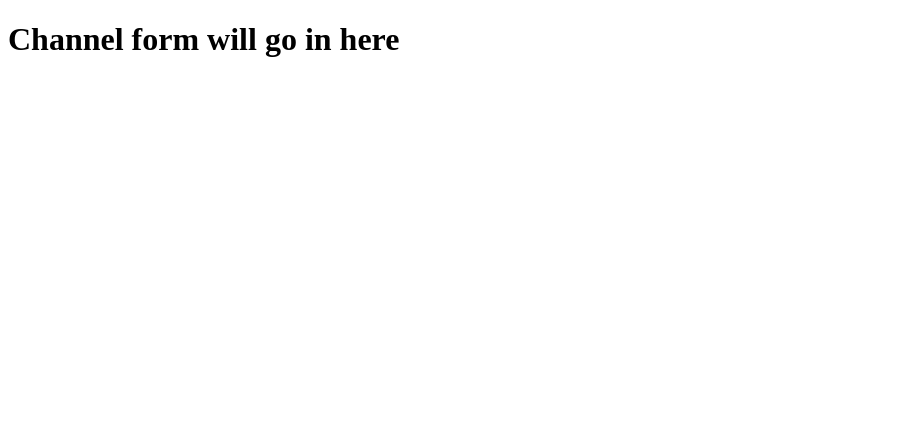
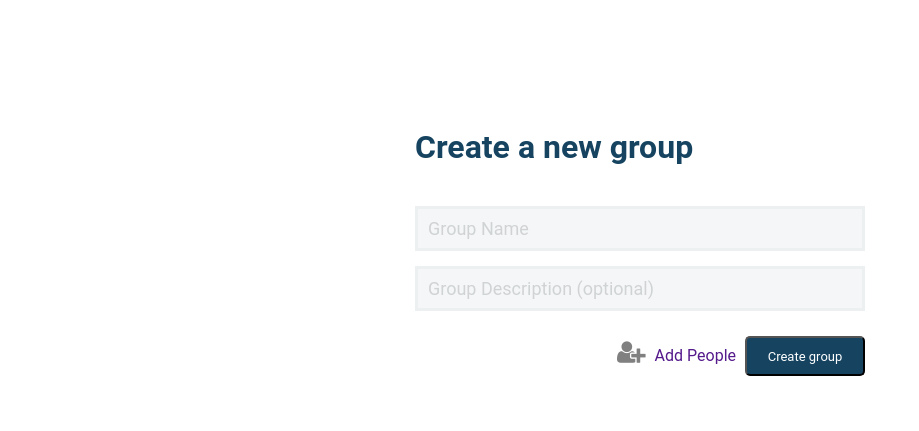
Before and after one commit to Jelhill/PostIt, a plain HTML site: page createChannelForm.html in a window 1280 px wide. Shown: the whole page, without its empty margins (0-919 px from the left). Drawn offline with Linux system fonts and the light colour scheme.

Commit message:
Completion of the Create channel form

```diff
--- a/createChannelForm.html
+++ b/createChannelForm.html
@@ -3,10 +3,25 @@
 <head>
     <meta charset="UTF-8">
     <meta name="viewport" content="width=device-width, initial-scale=1.0">
+    <link rel="stylesheet" href="style.css">
+    <link rel="stylesheet" href="https://cdnjs.cloudflare.com/ajax/libs/font-awesome/4.7.0/css/font-awesome.min.css">
+
     <title>Document</title>
 </head>
 <body>
-    <h1>Channel form will go in here</h1>
+    <div class="channelFormWrapper">
+        <h1>Create a new group</h1>
+        <div class="channelFormInput">
+            <input type="text" placeholder="Group Name">
+            <input type="text" placeholder="Group Description (optional)">
+        </div>
+        <div class="below-links">
+            <span><i class="fa fa-user-plus"></i></span>
+            <a href="">Add People</a>
+            <button>Create group</button>
+        </div>
+    </div>
+
 
 </body>
 </html>
--- a/style.css
+++ b/style.css
@@ -398,3 +398,35 @@ span{
   font-size: 18px;
   color: #fc7037;
 }
+
+
+/* Channel Form Styling */
+
+.channelFormWrapper{
+  width: 450px;
+  height: 300px;
+  margin: auto;
+  margin-top: 10%;
+}
+
+.channelFormWrapper h1{
+  margin-bottom: 40px;
+  color: var(--darkBlue);
+}
+.channelFormInput input {
+  background-color: #F4F6F7;
+}
+
+.channelFormWrapper a{
+  text-decoration: none;
+  margin-left: 5px;
+}
+.channelFormWrapper button{
+  width: 120px;
+  font-size: 13px;
+  margin-left: 5px;
+}
+
+.below-links{
+  float: right;
+}
```
